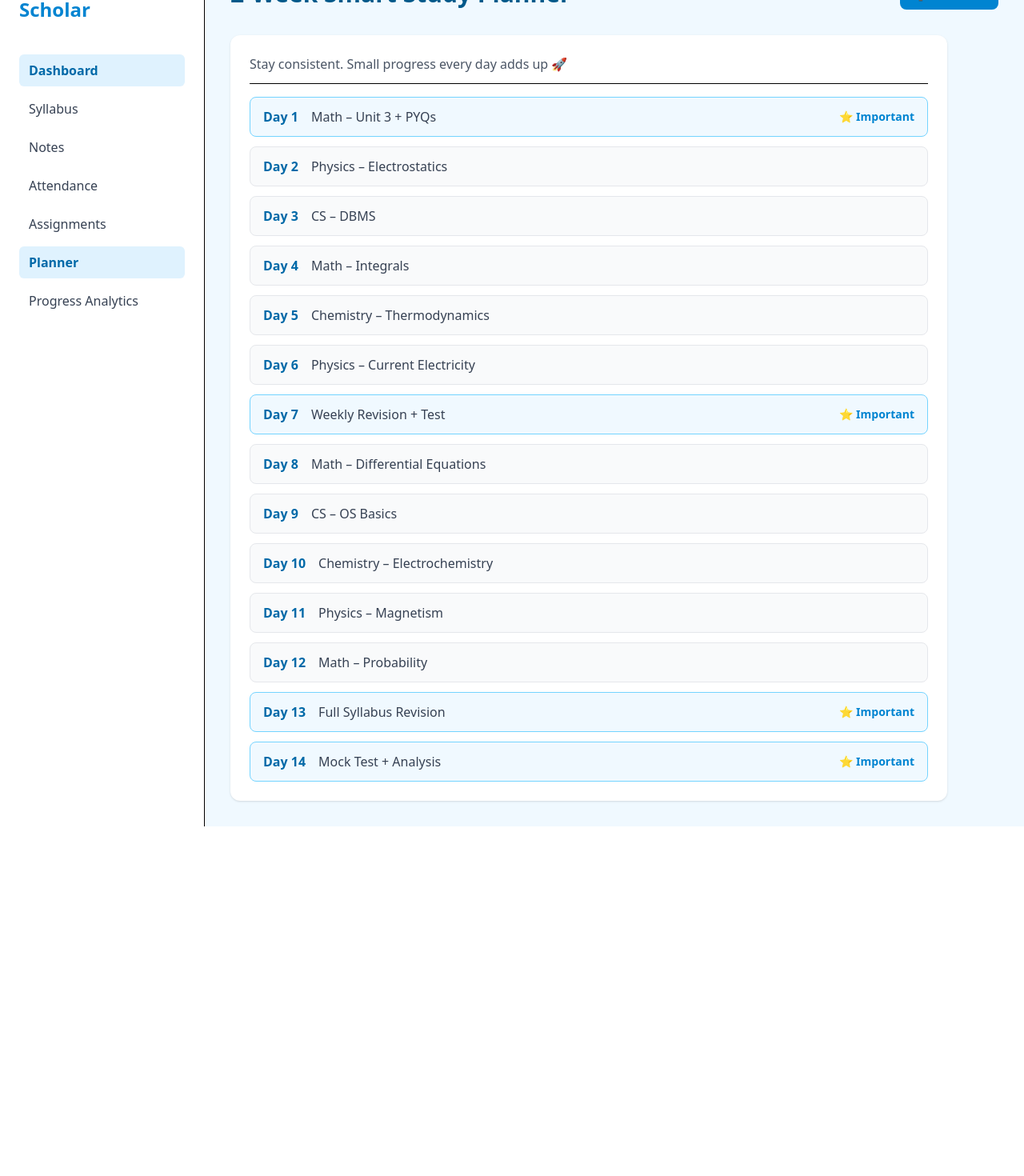
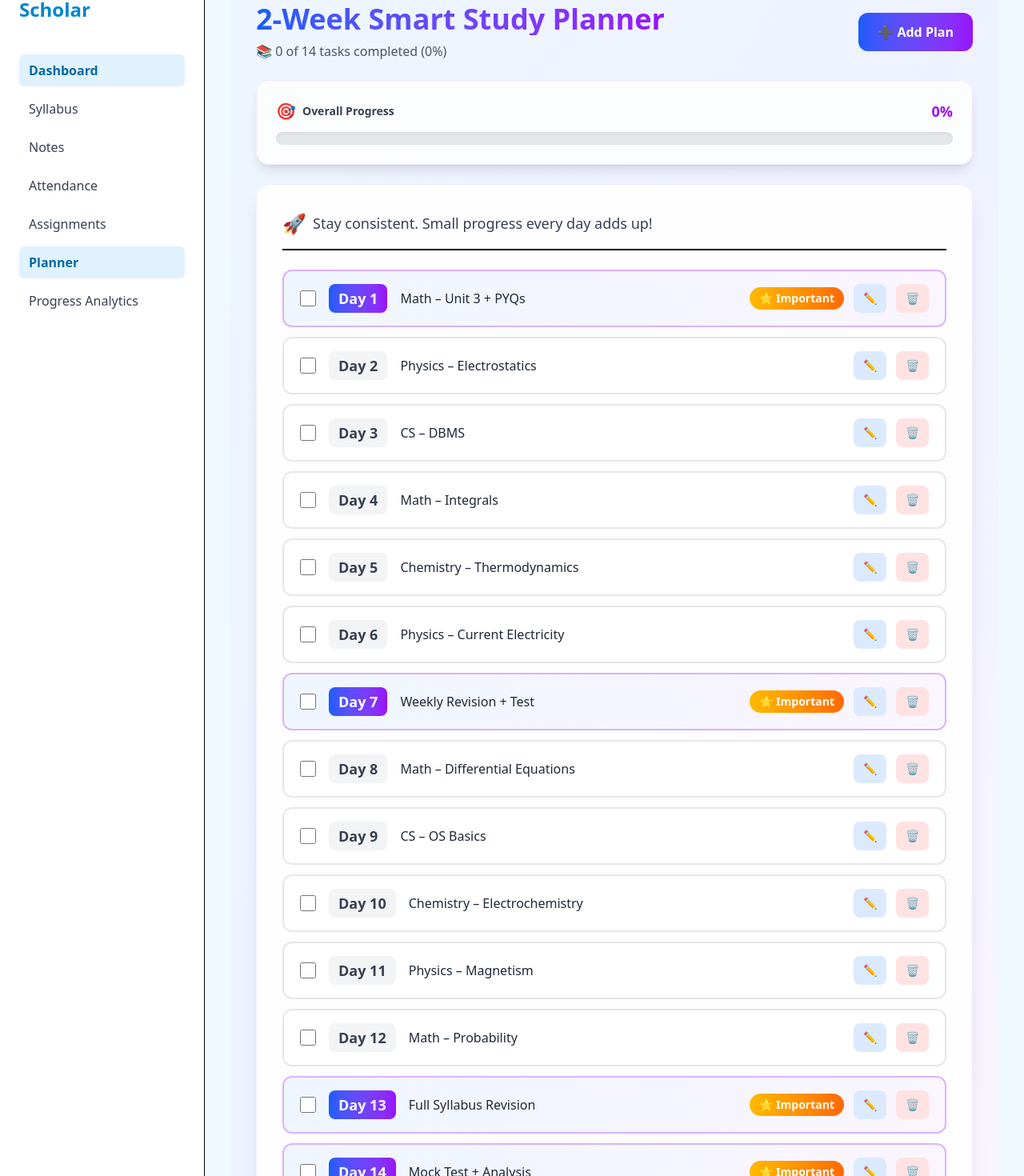
Before and after one commit to RishilShakya001/hellfireScholar, a React (Vite) app in the folder frontend/hellfire/: page /dashboard/planner in a window 1280 px wide. Shown: the part 60-1530 px from the top of the page at 80% size. Before the commit the page ends 1093 px from the top, so only its background shows below. Built offline with nearby package versions, Linux system fonts and the light colour scheme.

Commit message:
Enhanced Study palanner

```diff
--- a/frontend/hellfire/src/pages/Planner.jsx
+++ b/frontend/hellfire/src/pages/Planner.jsx
@@ -2,23 +2,89 @@ import { useState } from "react";
 
 export default function Planner() {
   const [plan, setPlan] = useState([
-    { day: "Day 1", task: "Math – Unit 3 + PYQs", highlight: true },
-    { day: "Day 2", task: "Physics – Electrostatics", highlight: false },
-    { day: "Day 3", task: "CS – DBMS", highlight: false },
-    { day: "Day 4", task: "Math – Integrals", highlight: false },
-    { day: "Day 5", task: "Chemistry – Thermodynamics", highlight: false },
-    { day: "Day 6", task: "Physics – Current Electricity", highlight: false },
-    { day: "Day 7", task: "Weekly Revision + Test", highlight: true },
-    { day: "Day 8", task: "Math – Differential Equations", highlight: false },
-    { day: "Day 9", task: "CS – OS Basics", highlight: false },
-    { day: "Day 10", task: "Chemistry – Electrochemistry", highlight: false },
-    { day: "Day 11", task: "Physics – Magnetism", highlight: false },
-    { day: "Day 12", task: "Math – Probability", highlight: false },
-    { day: "Day 13", task: "Full Syllabus Revision", highlight: true },
-    { day: "Day 14", task: "Mock Test + Analysis", highlight: true },
+    {
+      day: "Day 1",
+      task: "Math – Unit 3 + PYQs",
+      highlight: true,
+      completed: false,
+    },
+    {
+      day: "Day 2",
+      task: "Physics – Electrostatics",
+      highlight: false,
+      completed: false,
+    },
+    { day: "Day 3", task: "CS – DBMS", highlight: false, completed: false },
+    {
+      day: "Day 4",
+      task: "Math – Integrals",
+      highlight: false,
+      completed: false,
+    },
+    {
+      day: "Day 5",
+      task: "Chemistry – Thermodynamics",
+      highlight: false,
+      completed: false,
+    },
+    {
+      day: "Day 6",
+      task: "Physics – Current Electricity",
+      highlight: false,
+      completed: false,
+    },
+    {
+      day: "Day 7",
+      task: "Weekly Revision + Test",
+      highlight: true,
+      completed: false,
+    },
+    {
+      day: "Day 8",
+      task: "Math – Differential Equations",
+      highlight: false,
+      completed: false,
+    },
+    {
+      day: "Day 9",
+      task: "CS – OS Basics",
+      highlight: false,
+      completed: false,
+    },
+    {
+      day: "Day 10",
+      task: "Chemistry – Electrochemistry",
+      highlight: false,
+      completed: false,
+    },
+    {
+      day: "Day 11",
+      task: "Physics – Magnetism",
+      highlight: false,
+      completed: false,
+    },
+    {
+      day: "Day 12",
+      task: "Math – Probability",
+      highlight: false,
+      completed: false,
+    },
+    {
+      day: "Day 13",
+      task: "Full Syllabus Revision",
+      highlight: true,
+      completed: false,
+    },
+    {
+      day: "Day 14",
+      task: "Mock Test + Analysis",
+      highlight: true,
+      completed: false,
+    },
   ]);
 
   const [showForm, setShowForm] = useState(false);
+  const [editIndex, setEditIndex] = useState(null);
 
   const [newPlan, setNewPlan] = useState({
     day: "",
@@ -29,53 +95,126 @@ export default function Planner() {
   const addPlan = () => {
     if (!newPlan.day || !newPlan.task) return;
 
-    setPlan([...plan, newPlan]);
+    if (editIndex !== null) {
+      // Update existing plan
+      const updatedPlan = [...plan];
+      updatedPlan[editIndex] = {
+        ...newPlan,
+        completed: plan[editIndex].completed,
+      };
+      setPlan(updatedPlan);
+      setEditIndex(null);
+    } else {
+      // Add new plan
+      setPlan([...plan, { ...newPlan, completed: false }]);
+    }
+
     setNewPlan({ day: "", task: "", highlight: false });
     setShowForm(false);
   };
 
+  const toggleComplete = (index) => {
+    const updatedPlan = [...plan];
+    updatedPlan[index].completed = !updatedPlan[index].completed;
+    setPlan(updatedPlan);
+  };
+
+  const deletePlan = (index) => {
+    if (confirm("Are you sure you want to delete this plan?")) {
+      setPlan(plan.filter((_, i) => i !== index));
+    }
+  };
+
+  const editPlan = (index) => {
+    setNewPlan({
+      day: plan[index].day,
+      task: plan[index].task,
+      highlight: plan[index].highlight,
+    });
+    setEditIndex(index);
+    setShowForm(true);
+  };
+
+  const cancelEdit = () => {
+    setNewPlan({ day: "", task: "", highlight: false });
+    setEditIndex(null);
+    setShowForm(false);
+  };
+
+  const completedCount = plan.filter((item) => item.completed).length;
+  const totalCount = plan.length;
+  const progressPercentage =
+    totalCount > 0 ? (completedCount / totalCount) * 100 : 0;
+
   return (
-    <div className="space-y-8">
+    <div className="min-h-screen bg-gradient-to-br from-blue-50 via-indigo-50 to-purple-50 p-8">
+      <div className="max-w-5xl mx-auto space-y-6">
         {/* Page Title + Button */}
         <div className="flex justify-between items-center">
-        <h1 className="text-3xl font-bold text-sky-800">
+          <div>
+            <h1 className="text-4xl font-bold bg-gradient-to-r from-blue-600 to-purple-600 bg-clip-text text-transparent">
               2-Week Smart Study Planner
             </h1>
+            <p className="text-gray-600 mt-2 font-medium">
+              📚 {completedCount} of {totalCount} tasks completed (
+              {progressPercentage.toFixed(0)}%)
+            </p>
+          </div>
 
           <button
             onClick={() => setShowForm(!showForm)}
-          className="bg-sky-600 text-white px-4 py-2 rounded-lg hover:bg-sky-700"
+            className="bg-gradient-to-r from-blue-600 to-purple-600 text-white px-6 py-3 rounded-xl hover:shadow-lg hover:scale-105 transition-all duration-300 font-semibold"
           >
             ➕ Add Plan
           </button>
         </div>
 
-      {/* Add Plan Form */}
+        {/* Progress Bar */}
+        <div className="bg-white/80 backdrop-blur-sm rounded-2xl shadow-lg p-6 border border-purple-100">
+          <div className="flex justify-between text-sm font-semibold text-gray-700 mb-3">
+            <span className="flex items-center gap-2">
+              <span className="text-xl">🎯</span>
+              Overall Progress
+            </span>
+            <span className="text-purple-600 text-lg">
+              {progressPercentage.toFixed(0)}%
+            </span>
+          </div>
+          <div className="w-full bg-gray-200 rounded-full h-4 shadow-inner">
+            <div
+              className="bg-gradient-to-r from-blue-600 to-purple-600 h-4 rounded-full transition-all duration-500 shadow-sm"
+              style={{ width: `${progressPercentage}%` }}
+            ></div>
+          </div>
+        </div>
+
+        {/* Add/Edit Plan Form */}
         {showForm && (
-        <div className="bg-white rounded-xl shadow p-6 max-w-4xl space-y-4">
+          <div className="bg-white/90 backdrop-blur-sm rounded-2xl shadow-xl p-8 border border-purple-200 space-y-5 animate-in">
+            <h3 className="text-xl font-bold text-gray-800 flex items-center gap-2">
+              {editIndex !== null ? "✏️ Edit Plan" : "➕ Add New Plan"}
+            </h3>
+
             <input
               type="text"
               placeholder="Day (e.g. Day 15)"
-            className="border p-2 rounded w-full"
+              className="border-2 border-gray-200 p-3 rounded-xl w-full focus:border-purple-500 focus:outline-none transition-colors"
               value={newPlan.day}
-            onChange={(e) =>
-              setNewPlan({ ...newPlan, day: e.target.value })
-            }
+              onChange={(e) => setNewPlan({ ...newPlan, day: e.target.value })}
             />
 
             <input
               type="text"
               placeholder="Task Description"
-            className="border p-2 rounded w-full"
+              className="border-2 border-gray-200 p-3 rounded-xl w-full focus:border-purple-500 focus:outline-none transition-colors"
               value={newPlan.task}
-            onChange={(e) =>
-              setNewPlan({ ...newPlan, task: e.target.value })
-            }
+              onChange={(e) => setNewPlan({ ...newPlan, task: e.target.value })}
             />
 
-          <label className="flex items-center gap-2 text-gray-700">
+            <label className="flex items-center gap-3 text-gray-700 bg-amber-50 p-4 rounded-xl cursor-pointer hover:bg-amber-100 transition-colors border border-amber-200">
               <input
                 type="checkbox"
+                className="w-5 h-5 accent-purple-600 cursor-pointer"
                 checked={newPlan.highlight}
                 onChange={(e) =>
                   setNewPlan({
@@ -84,19 +223,19 @@ export default function Planner() {
                   })
                 }
               />
-            Mark as Important ⭐
+              <span className="font-semibold">Mark as Important ⭐</span>
             </label>
 
-          <div className="flex gap-3">
+            <div className="flex gap-3 pt-2">
               <button
                 onClick={addPlan}
-              className="bg-green-600 text-white px-4 py-2 rounded hover:bg-green-700"
+                className="bg-gradient-to-r from-green-500 to-emerald-600 text-white px-6 py-3 rounded-xl hover:shadow-lg hover:scale-105 transition-all duration-300 font-semibold flex-1"
               >
-              Save Plan
+                {editIndex !== null ? "💾 Update Plan" : "💾 Save Plan"}
               </button>
               <button
-              onClick={() => setShowForm(false)}
-              className="bg-gray-300 px-4 py-2 rounded hover:bg-gray-400"
+                onClick={cancelEdit}
+                className="bg-gray-200 px-6 py-3 rounded-xl hover:bg-gray-300 transition-colors font-semibold"
               >
                 Cancel
               </button>
@@ -105,10 +244,11 @@ export default function Planner() {
         )}
 
         {/* Planner Card */}
-      <div className="bg-white rounded-xl shadow p-6 max-w-4xl">
-        <div className="border-b pb-3 mb-4">
-          <p className="text-gray-600">
-            Stay consistent. Small progress every day adds up 🚀
+        <div className="bg-white/90 backdrop-blur-sm rounded-2xl shadow-xl p-8 border border-purple-100">
+          <div className="border-b-2 border-gradient pb-4 mb-6">
+            <p className="text-gray-700 text-lg flex items-center gap-2 font-medium">
+              <span className="text-2xl">🚀</span>
+              Stay consistent. Small progress every day adds up!
             </p>
           </div>
 
@@ -117,30 +257,72 @@ export default function Planner() {
             {plan.map((item, index) => (
               <div
                 key={index}
-              className={`flex items-center justify-between px-4 py-3 rounded-lg border transition ${
-                item.highlight
-                  ? "bg-sky-50 border-sky-300"
-                  : "bg-gray-50 border-gray-200"
+                className={`group flex items-center justify-between px-5 py-4 rounded-xl border-2 transition-all duration-300 hover:shadow-md ${
+                  item.completed
+                    ? "bg-gradient-to-r from-green-50 to-emerald-50 border-green-300"
+                    : item.highlight
+                    ? "bg-gradient-to-r from-blue-50 to-purple-50 border-purple-300"
+                    : "bg-white border-gray-200 hover:border-gray-300"
                 }`}
               >
-              <div className="flex items-center gap-4">
-                <span className="font-bold text-sky-700">
+                <div className="flex items-center gap-4 flex-1">
+                  <input
+                    type="checkbox"
+                    checked={item.completed}
+                    onChange={() => toggleComplete(index)}
+                    className="w-5 h-5 cursor-pointer accent-purple-600"
+                  />
+                  <span
+                    className={`font-bold text-lg px-3 py-1 rounded-lg ${
+                      item.completed
+                        ? "bg-green-100 text-green-700 line-through"
+                        : item.highlight
+                        ? "bg-gradient-to-r from-blue-600 to-purple-600 text-white"
+                        : "bg-gray-100 text-gray-700"
+                    }`}
+                  >
                     {item.day}
                   </span>
-                <span className="text-gray-700">
+                  <span
+                    className={`text-gray-800 font-medium ${
+                      item.completed ? "line-through text-gray-500" : ""
+                    }`}
+                  >
                     {item.task}
                   </span>
                 </div>
 
-              {item.highlight && (
-                <span className="text-sm font-semibold text-sky-600">
+                <div className="flex items-center gap-3">
+                  {item.highlight && !item.completed && (
+                    <span className="text-sm font-bold bg-gradient-to-r from-amber-400 to-orange-500 text-white px-3 py-1 rounded-full">
                       ⭐ Important
                     </span>
                   )}
+                  {item.completed && (
+                    <span className="text-sm font-bold bg-gradient-to-r from-green-500 to-emerald-600 text-white px-3 py-1 rounded-full">
+                      ✓ Done
+                    </span>
+                  )}
+                  <button
+                    onClick={() => editPlan(index)}
+                    className="bg-blue-100 text-blue-700 hover:bg-blue-200 px-3 py-2 rounded-lg text-sm font-semibold transition-colors"
+                    title="Edit"
+                  >
+                    ✏️
+                  </button>
+                  <button
+                    onClick={() => deletePlan(index)}
+                    className="bg-red-100 text-red-700 hover:bg-red-200 px-3 py-2 rounded-lg text-sm font-semibold transition-colors"
+                    title="Delete"
+                  >
+                    🗑️
+                  </button>
+                </div>
               </div>
             ))}
           </div>
         </div>
       </div>
+    </div>
   );
 }
```
Lines whose indentation alone changed are shown as unchanged.
